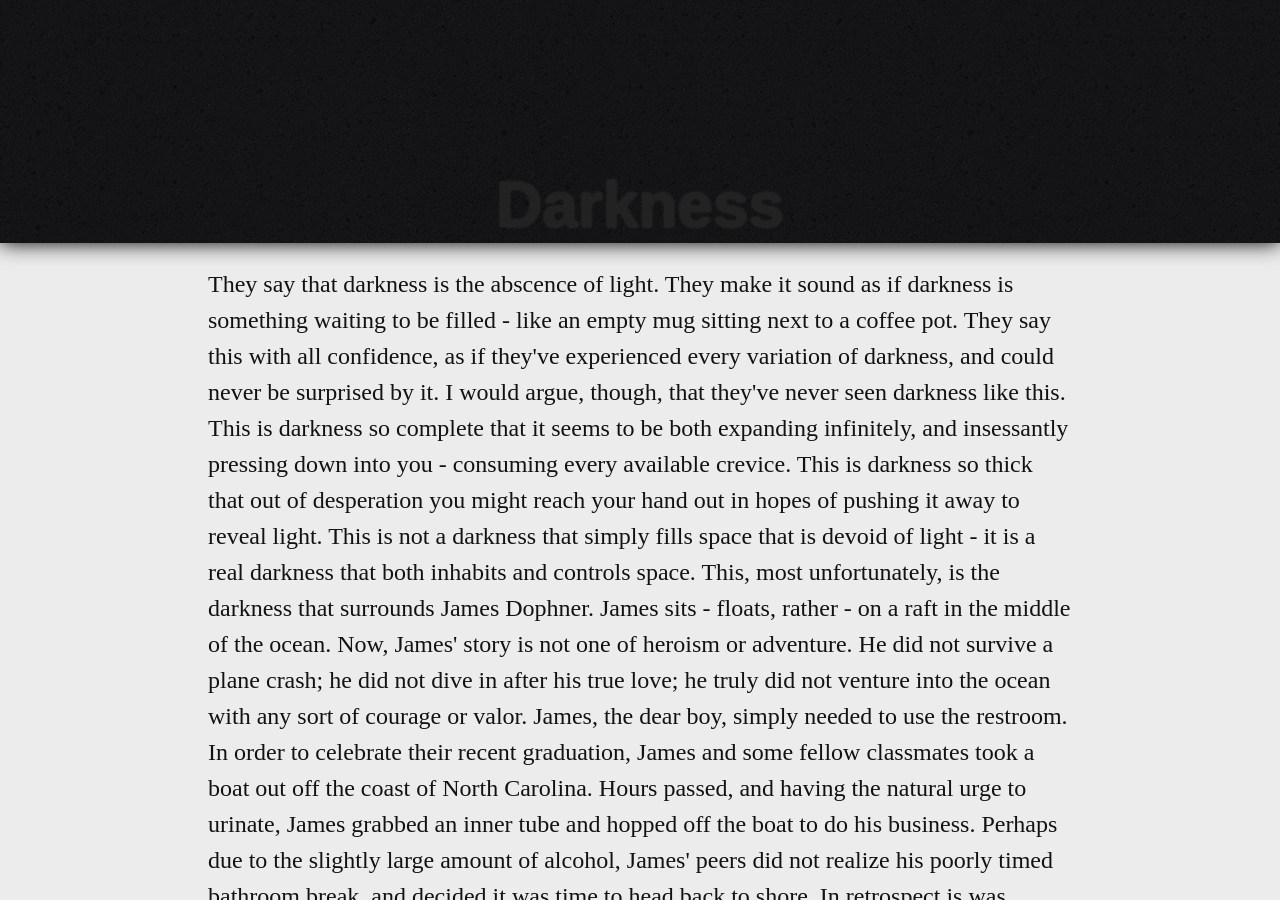
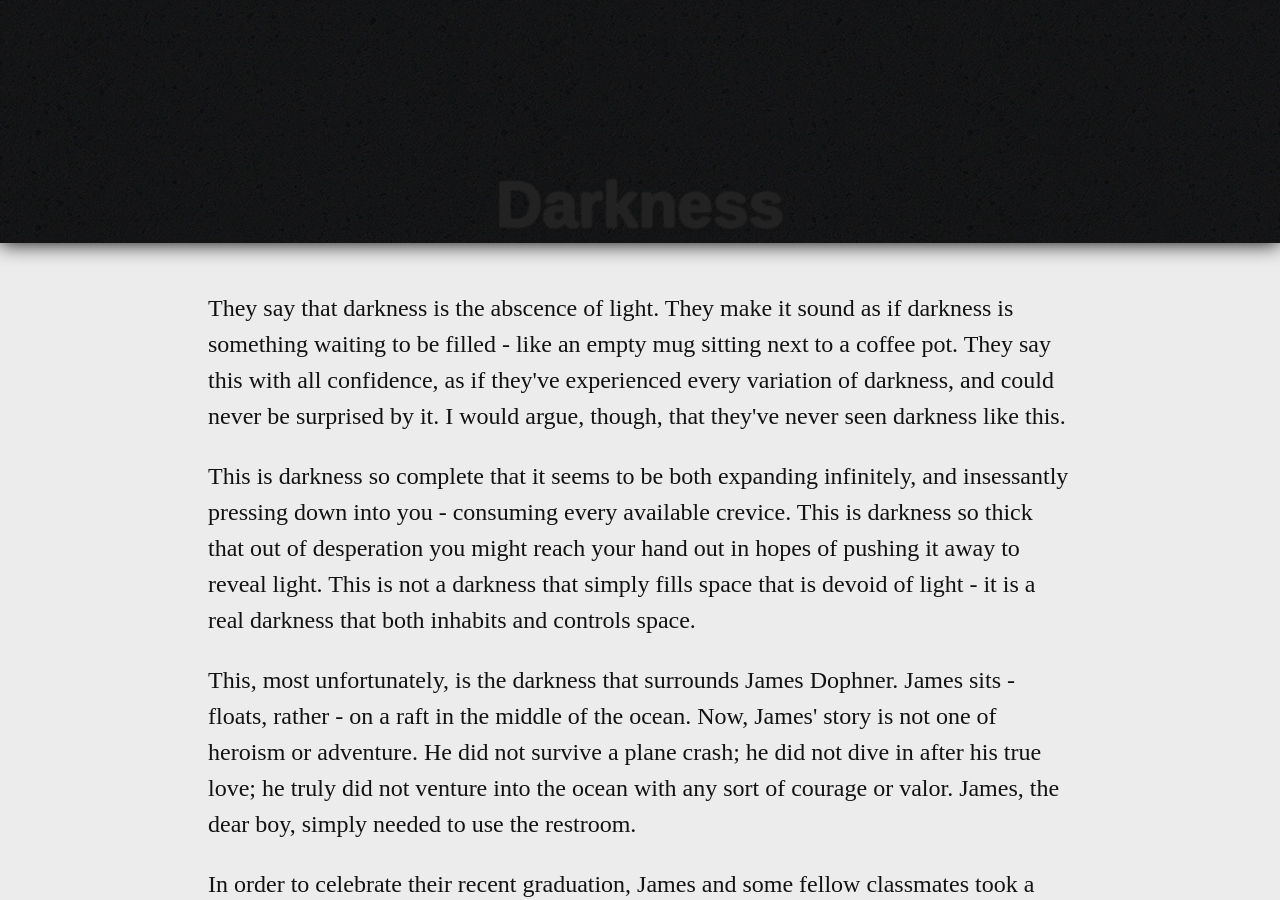
Before and after one commit to josephwegner/stories.wegnerdesign.com, a Jekyll site: the page built from _posts/2013-08-02-darkness.html, in a window 1280 px wide and 900 px high, scrolled down 657 px. Built offline with Jekyll 4.4.1, drawn with Linux system fonts in a browser that asks for light colours; some web fonts are replaced; Markdown is read by kramdown in place of the engine named in the settings; some of the changed text lies outside the part shown.

Commit message:
Read HTML?

```diff
--- a/_posts/2013-08-02-darkness.html
+++ b/_posts/2013-08-02-darkness.html
@@ -2,28 +2,30 @@
 title: "Darkness"
 layout: story
 ---
-They say that darkness is the abscence of light.  They make it sound as if darkness is something waiting to be filled - like an empty mug sitting next to a coffee pot.  They say this with all confidence, as if they've experienced every variation of darkness, and could never be surprised by it.  I would argue, though, that they've never seen darkness like this.
+<p>They say that darkness is the abscence of light.  They make it sound as if darkness is something waiting to be filled - like an empty mug sitting next to a coffee pot.  They say this with all confidence, as if they've experienced every variation of darkness, and could never be surprised by it.  I would argue, though, that they've never seen darkness like this.</p>
 
-This is darkness so complete that it seems to be both expanding infinitely, and insessantly pressing down into you - consuming every available crevice.  This is darkness so thick that out of desperation you might reach your hand out in hopes of pushing it away to reveal light.  This is not a darkness that simply fills space that is devoid of light - it is a real darkness that both inhabits and controls space.
+<p>This is darkness so complete that it seems to be both expanding infinitely, and insessantly pressing down into you - consuming every available crevice.  This is darkness so thick that out of desperation you might reach your hand out in hopes of pushing it away to reveal light.  This is not a darkness that simply fills space that is devoid of light - it is a real darkness that both inhabits and controls space.</p>
 
-This, most unfortunately, is the darkness that surrounds James Dophner.  James sits - floats, rather - on a raft in the middle of the ocean.  Now, James' story is not one of heroism or adventure.  He did not survive a plane crash; he did not dive in after his true love; he truly did not venture into the ocean with any sort of courage or valor.  James, the dear boy, simply needed to use the restroom.
+<p>This, most unfortunately, is the darkness that surrounds James Dophner.  James sits - floats, rather - on a raft in the middle of the ocean.  Now, James' story is not one of heroism or adventure.  He did not survive a plane crash; he did not dive in after his true love; he truly did not venture into the ocean with any sort of courage or valor.  James, the dear boy, simply needed to use the restroom.</p>
 
-In order to celebrate their recent graduation, James and some fellow classmates took a boat out off the coast of North Carolina.  Hours passed, and having the natural urge to urinate, James grabbed an inner tube and hopped off the boat to do his business.  Perhaps due to the slightly large amount of alcohol, James' peers did not realize his poorly timed bathroom break, and decided it was time to head back to shore.  In retrospect is was certainly a comical scene; James floating there with that post-urination relieved look on his face, suddenly broken as he hears the engine roar behind his back.  What followed was a comical combination of thrashing, screaming, and - not one, but two - flips off the side of the tube.  Alas, among the thundering engine and the senseless joy aboard the boat, James' cries were useless.
+<p>In order to celebrate their recent graduation, James and some fellow classmates took a boat out off the coast of North Carolina.  Hours passed, and having the natural urge to urinate, James grabbed an inner tube and hopped off the boat to do his business.  Perhaps due to the slightly large amount of alcohol, James' peers did not realize his poorly timed bathroom break, and decided it was time to head back to shore.  In retrospect is was certainly a comical scene; James floating there with that post-urination relieved look on his face, suddenly broken as he hears the engine roar behind his back.  What followed was a comical combination of thrashing, screaming, and - not one, but two - flips off the side of the tube.  Alas, among the thundering engine and the senseless joy aboard the boat, James' cries were useless.</p>
 
-As day commonly does, it soon passed into night, which leaves James' in this all-encompassing darkness.  He lays back now, weighed down with the exaustion from screaming for some sort of rescue.  It was very much a fruitless act, but how can you blame him - what other sane response is there when stranded at sea?  In times of such hopelessness there is little room left in the brain for logical thinking.  Your mind is consumed - and our dear James can clearly attest to this - with one thing: rescue.  Of course, what else is there?  I surely doubt you would suggest for James to swim back to shore, or even less become some sort of floating nomad.  No - rescue is the only positive outcome that James can hope for.  So he screamed.
+<div class='dark'>
+	<p>As day commonly does, it soon passed into night, which leaves James' in this all-encompassing darkness.  He lays back now, weighed down with the exaustion from screaming for some sort of rescue.  It was very much a fruitless act, but how can you blame him - what other sane response is there when stranded at sea?  In times of such hopelessness there is little room left in the brain for logical thinking.  Your mind is consumed - and our dear James can clearly attest to this - with one thing: rescue.  Of course, what else is there?  I surely doubt you would suggest for James to swim back to shore, or even less become some sort of floating nomad.  No - rescue is the only positive outcome that James can hope for.  So he screamed.</p>
 
-Now, as he drifts in this darkness, James' mind migrates from a consuming desire to be rescued to a defeated hopelessness.  No one would find him in the night, not in a darkness so thick that he struggled to breathe.  By the morning he could have drifted any number of miles - ideally closer to shore, but seldom do these things turn out so well.  Fully convinced of his depravity, James set his mind on the fact that by next light his rescue would be impossible.  As this final realization sunk in for James, his mind raced again, for the fear of dieing was much stronger than any exaustion.
+	<p>Now, as he drifts in this darkness, James' mind migrates from a consuming desire to be rescued to a defeated hopelessness.  No one would find him in the night, not in a darkness so thick that he struggled to breathe.  By the morning he could have drifted any number of miles - ideally closer to shore, but seldom do these things turn out so well.  Fully convinced of his depravity, James set his mind on the fact that by next light his rescue would be impossible.  As this final realization sunk in for James, his mind raced again, for the fear of dieing was much stronger than any exaustion.</p>
 
-You'll find that when death becomes inevitable, the fear of actually being dead is relatively minor.  There's only so many possible outcomes - perhaps there is a Heaven that James can look forward to; perhaps everything just goes blank, and his consciousness ceases to exist; or perhaps, even, he would become a ghost and could haunt those damn "friends" who left him at sea.  No matter the outcome that is death, it could not be as terrible as the worst parts of life.  I mean, you can't get stranded at sea when you're dead, right?
+	<p>You'll find that when death becomes inevitable, the fear of actually being dead is relatively minor.  There's only so many possible outcomes - perhaps there is a Heaven that James can look forward to; perhaps everything just goes blank, and his consciousness ceases to exist; or perhaps, even, he would become a ghost and could haunt those damn "friends" who left him at sea.  No matter the outcome that is death, it could not be as terrible as the worst parts of life.  I mean, you can't get stranded at sea when you're dead, right?</p>
 
-In fact, the real fear for James is how he and this fateful Grim would be introduced.  On this front, there were nearly infinite options, each more horrifying than the last.  The most obvious in James' situation, of course, being drowning.  How awful that would be - the overwhelming panic as you realize your life depends on another breath; the desperate gasp for air only being met with water; and the final moments when - goodness, that sounds awful.  Certainly there is a better way for James to go.  But what?  Starvation?  Spending long days slowly getting weaker and weaker until the breaks in hallucinations is your only grip on reality?  No, not that.  What about a shark - it would be quick and probably without warning; but no, the pain would be overwhelming - that wouldn't work either.
+	<p>In fact, the real fear for James is how he and this fateful Grim would be introduced.  On this front, there were nearly infinite options, each more horrifying than the last.  The most obvious in James' situation, of course, being drowning.  How awful that would be - the overwhelming panic as you realize your life depends on another breath; the desperate gasp for air only being met with water; and the final moments when - goodness, that sounds awful.  Certainly there is a better way for James to go.  But what?  Starvation?  Spending long days slowly getting weaker and weaker until the breaks in hallucinations is your only grip on reality?  No, not that.  What about a shark - it would be quick and probably without warning; but no, the pain would be overwhelming - that wouldn't work either.</p>
 
-You see, the fear of dieing ceaselessly plagues the mind.  The best of us are offered a peaceful death, surrounded by family in a comfortable bed.  We're offered the chance at some meaningfull parting words, and a calm final breath.  Outside of that, there is no enjoyable dieing process - every thinkable option is too painful, or gruesome, or gross to even consider.  This, James found, was infinitely more exausting than anything he had ever done in his life.  Being constantly terrorized by a new opportunity to die, ironically, drained every bit of life that he had left.
+	<p>You see, the fear of dieing ceaselessly plagues the mind.  The best of us are offered a peaceful death, surrounded by family in a comfortable bed.  We're offered the chance at some meaningfull parting words, and a calm final breath.  Outside of that, there is no enjoyable dieing process - every thinkable option is too painful, or gruesome, or gross to even consider.  This, James found, was infinitely more exausting than anything he had ever done in his life.  Being constantly terrorized by a new opportunity to die, ironically, drained every bit of life that he had left.</p>
 
-This is where James made his ultimate revelation on dieing.  Dieing, in his case, is difficult no matter which way it comes.  The real terror, though, comes from the lack of control.  Truly, drowning may not be so bad if he could make the decision to make that final fleating gasp.  Starvation may not even be terrible if he could convince himself that the stomach pains will eventually subside.  The true fear of dieing is not knowing - it's not knowing when, or how, or if it's going to happen.  Death is the only thing that no man has control over - we can choose to live closer or farther from death, but ultimately the time and method is not for us to decide.
+	<p>This is where James made his ultimate revelation on dieing.  Dieing, in his case, is difficult no matter which way it comes.  The real terror, though, comes from the lack of control.  Truly, drowning may not be so bad if he could make the decision to make that final fleating gasp.  Starvation may not even be terrible if he could convince himself that the stomach pains will eventually subside.  The true fear of dieing is not knowing - it's not knowing when, or how, or if it's going to happen.  Death is the only thing that no man has control over - we can choose to live closer or farther from death, but ultimately the time and method is not for us to decide.</p>
 
-James final resolution was to not give death this satisfaction.  He would not lie down and let death decide his end.  He would not live these last hours of his life in terror of death's creative process.  He would control this; he would decide his fate.  With that, he decided that on first light he would dive down as deep as he could bear, welcome in that panicked gasp, and accept death as his inevitable end.  Overcome with the peace of knowing that he had control, James' finally drifted off to sleep.
+	<p>James final resolution was to not give death this satisfaction.  He would not lie down and let death decide his end.  He would not live these last hours of his life in terror of death's creative process.  He would control this; he would decide his fate.  With that, he decided that on first light he would dive down as deep as he could bear, welcome in that panicked gasp, and accept death as his inevitable end.  Overcome with the peace of knowing that he had control, James' finally drifted off to sleep.</p>
+</div>
 
-He awoke to a familiar sound.  Yes, there were the now familiar sounds of the rolling ocean, the sound of his body squeaking against the wet inner tube, but it was neither of those.  It was faint, but pierced the calm air well enough that it could not be mistaken.  It was a boat; in fact, as it drew closer James realized that it was the very same boat that his friends had been captaining the previous day; they had come back.  With great relief, James reclaimed his wits and began another bout of screaming and thrashing to get the boat's attention.  Overcome with joy, James saw the boat turn towards him and confirm his rescue. As he was pulled aboard the boat James was quickly covered with towels to wipe away all that had come with his night at sea.  He ran the towel down his arms and legs, and felt with relief that he was wiping away the last remnants of the darkness that had clung to him the previous evening.
+<p>He awoke to a familiar sound.  Yes, there were the now familiar sounds of the rolling ocean, the sound of his body squeaking against the wet inner tube, but it was neither of those.  It was faint, but pierced the calm air well enough that it could not be mistaken.  It was a boat; in fact, as it drew closer James realized that it was the very same boat that his friends had been captaining the previous day; they had come back.  With great relief, James reclaimed his wits and began another bout of screaming and thrashing to get the boat's attention.  Overcome with joy, James saw the boat turn towards him and confirm his rescue. As he was pulled aboard the boat James was quickly covered with towels to wipe away all that had come with his night at sea.  He ran the towel down his arms and legs, and felt with relief that he was wiping away the last remnants of the darkness that had clung to him the previous evening.</p>
 
-We see now that darkness is much more than just a space without light.  It is clearly more; darkness is a consuming force, an infection that spreads and controls everything within it.  The fear of darkness is not an irrational fear of things that might lurk in the shadows.  No, it is certainly much more.  The fear of darkness is the fear of the things it consumes; a fear of the way it surrounds, morphs, and transforms the things we know, turning them into demons that haunt us through the night.  Our only anchor is faith that darkness will pass, and its plague on our perceptions will as well.  We rely on the assurance that when night passes, light will come to reveal that darkness only provided a skewed version of our hopeful reality.
+<p>We see now that darkness is much more than just a space without light.  It is clearly more; darkness is a consuming force, an infection that spreads and controls everything within it.  The fear of darkness is not an irrational fear of things that might lurk in the shadows.  No, it is certainly much more.  The fear of darkness is the fear of the things it consumes; a fear of the way it surrounds, morphs, and transforms the things we know, turning them into demons that haunt us through the night.  Our only anchor is faith that darkness will pass, and its plague on our perceptions will as well.  We rely on the assurance that when night passes, light will come to reveal that darkness only provided a skewed version of our hopeful reality.</p>
```
